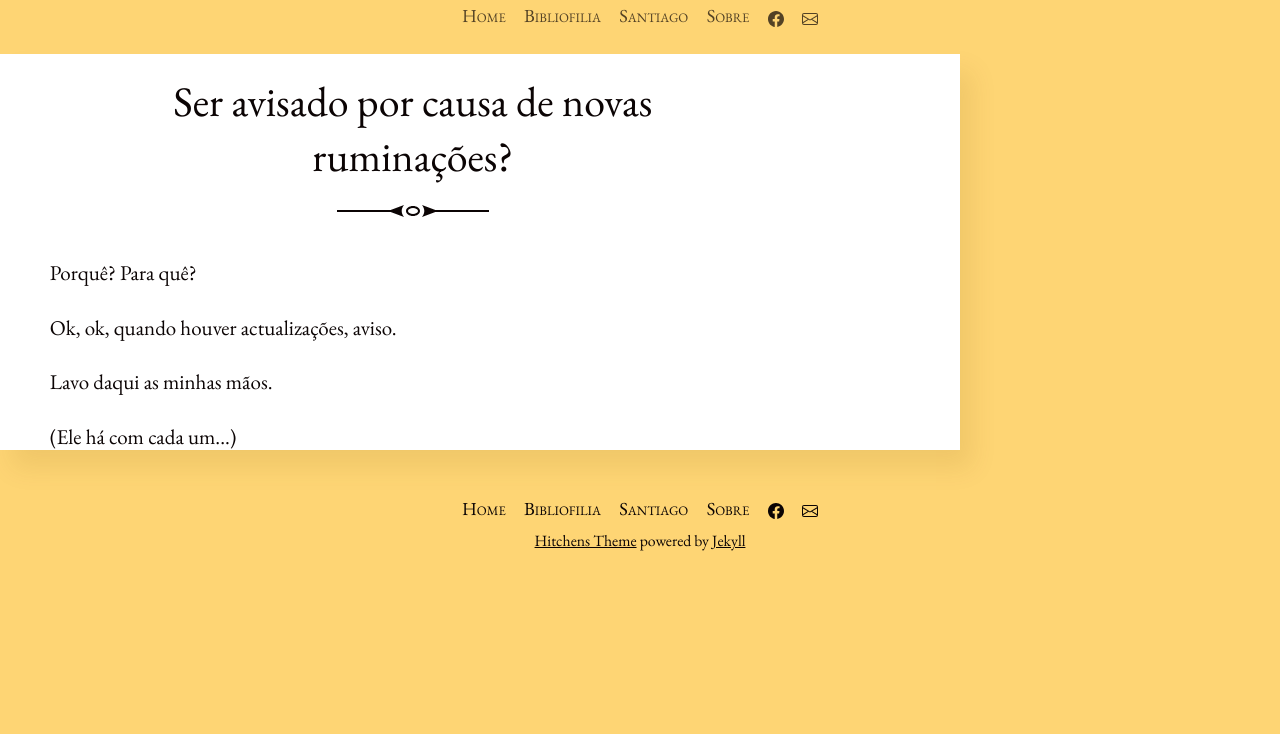
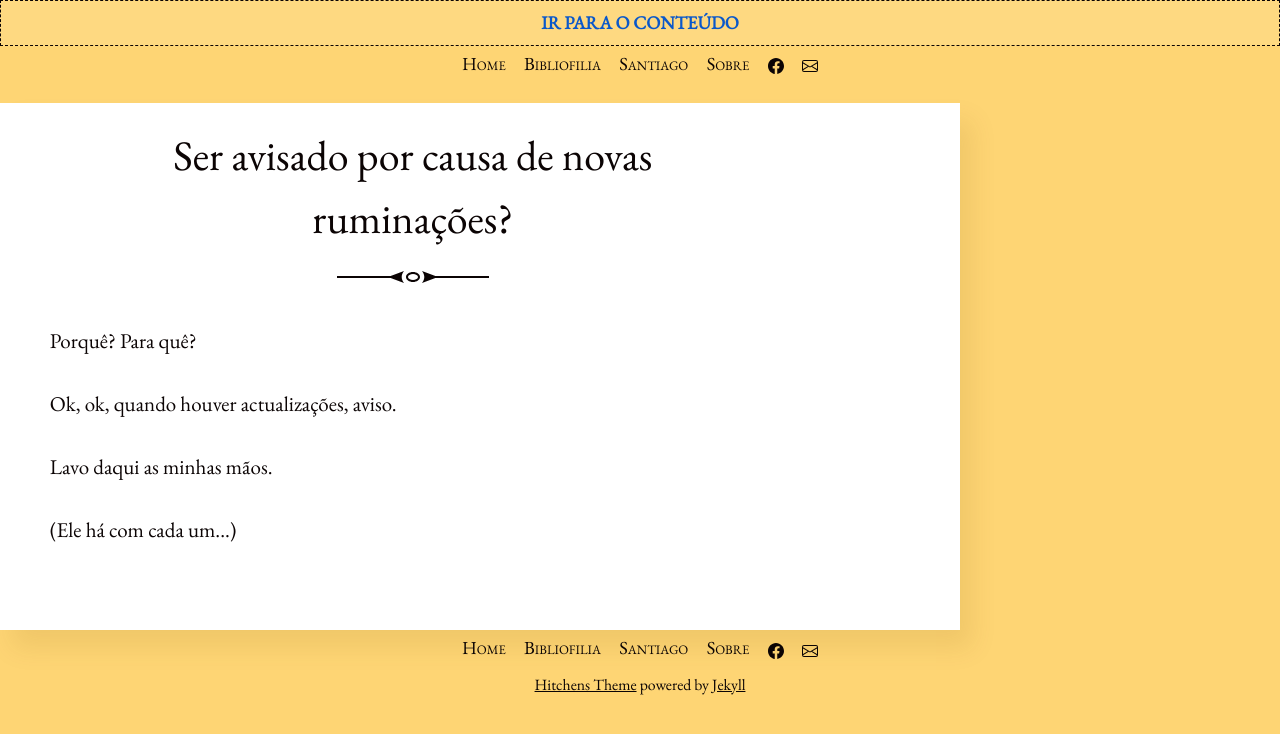
Before and after one commit to pjgsilva/pjgsilva.github.io, a Jekyll site: the page built from subscribed.html, in a window 1280 px wide. Shown: the top 734 px of the page. Built offline with Jekyll 4.4.1, drawn with Linux system fonts in a browser that asks for light colours.

Commit message:
Revert "styles"
This reverts commit cbb454394636481b6c0945f91b3f38ff6a97b9b3.

```diff
--- a/_sass/_article.scss
+++ b/_sass/_article.scss
@@ -1,6 +1,7 @@
 .post {
   background: white;
   max-width: 60rem;
+  padding: 0em 0 2em 0;
   box-shadow: 12px 18px 24px rgba(darken($brand-color, 50%), .1);
 }
 
@@ -48,6 +49,7 @@
 }
 
 .post-meta {
+  margin-bottom: 2em;
   margin-top: 2em;
   text-align: right;
 }
--- a/_sass/_base.scss
+++ b/_sass/_base.scss
@@ -3,7 +3,7 @@
   color: $text-color;
   font-family: $font-family;
   font-size: 1.3125em;
-  line-height: 1.3;
+  line-height: 1.5;
 }
 
 h1 {
```
